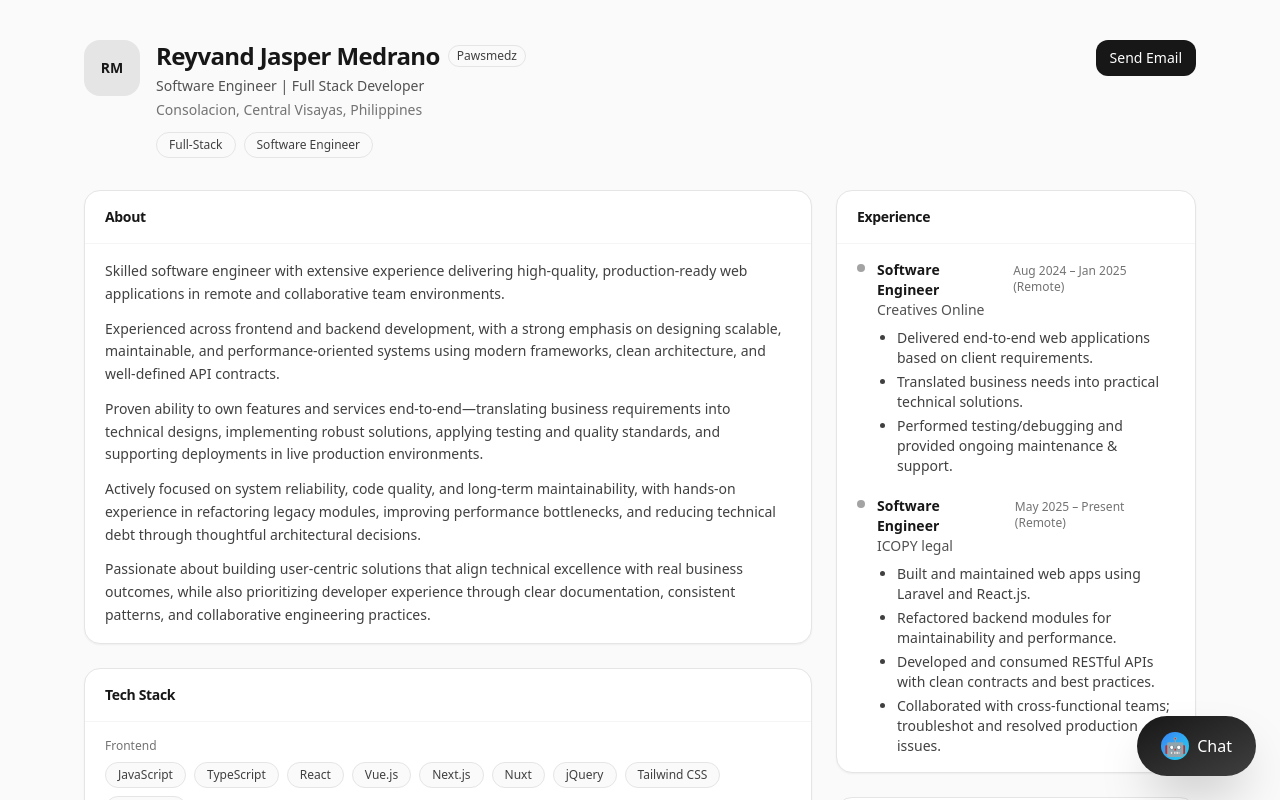
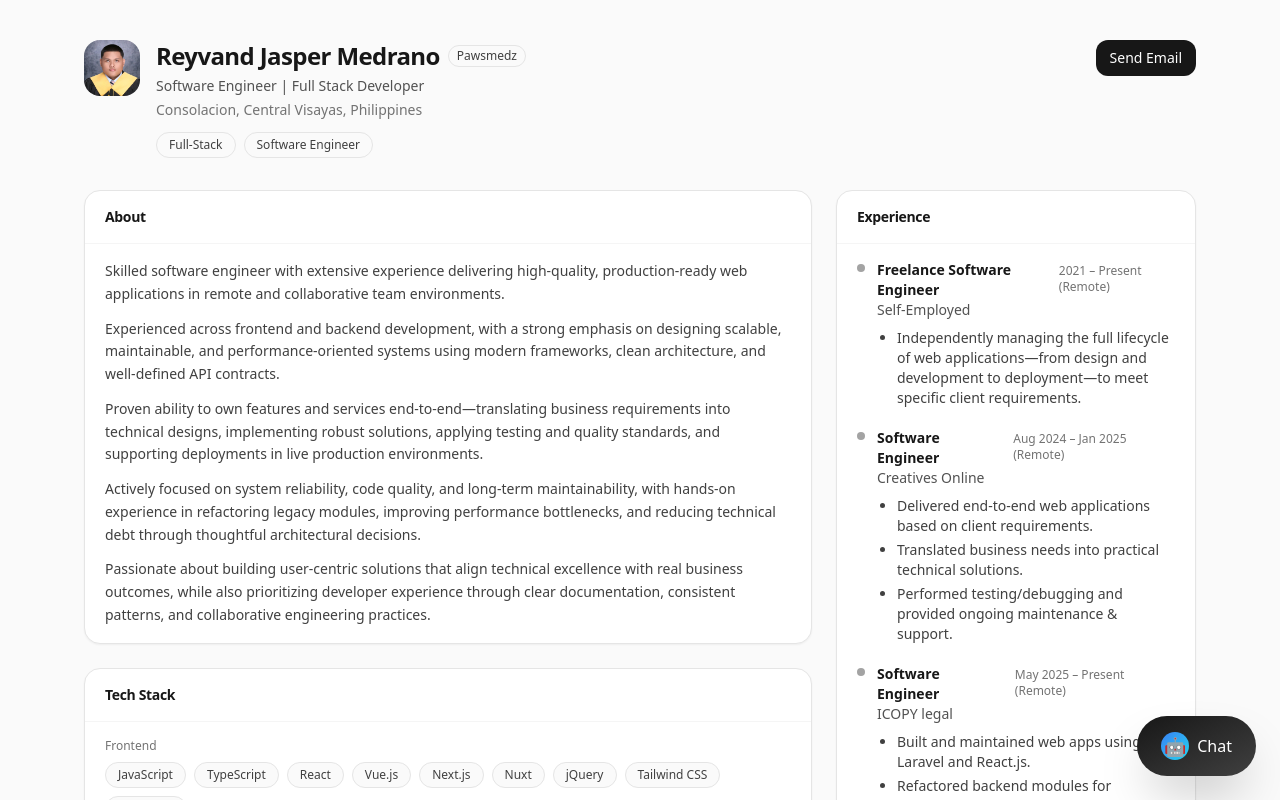
Before and after one commit to paws1234/rjmportfolio2, a Next.js app: page / in a window 1280 px wide. Shown: the top 800 px of the page. Built offline with nearby package versions, Linux system fonts and the light colour scheme.

Commit message:
add profile picture

```diff
--- a/components/Header.tsx
+++ b/components/Header.tsx
@@ -1,14 +1,19 @@
 import { resume } from "@/data/resume";
 import { Button, Pill } from "@/components/ui";
+import Image from "next/image";
 
 export default function Header() {
   return (
     <header className="mb-8">
       <div className="flex flex-col gap-5 md:flex-row md:items-start md:justify-between">
         <div className="flex gap-4 items-start">
-          <div className="h-14 w-14 rounded-2xl bg-neutral-200 flex items-center justify-center text-sm font-semibold">
-            RM
-          </div>
+          <Image
+            src="/1749969274185.jpg"
+            alt={resume.name}
+            width={56}
+            height={56}
+            className="h-14 w-14 rounded-2xl object-cover"
+          />
 
           <div>
             <div className="flex items-center gap-2">
--- a/data/resume.ts
+++ b/data/resume.ts
@@ -91,15 +91,22 @@ about: [
 },
  experience: [
     {
+      role: "Freelance Software Engineer",
+      company: "Self-Employed",
+      period: "2021 – Present (Remote)",
+      highlights: [
+        "Independently managing the full lifecycle of web applications—from design and development to deployment—to meet specific client requirements."
+      ]
+    },
+    {
       role: "Software Engineer",
       company: "Creatives Online",
       period: "Aug 2024 – Jan 2025 (Remote)",
-          highlights: [
+      highlights: [
         "Delivered end-to-end web applications based on client requirements.",
         "Translated business needs into practical technical solutions.",
         "Performed testing/debugging and provided ongoing maintenance & support."
       ]
-
     },
     {
       role: "Software Engineer",
```
Also changed, not shown: public/1749969274185.jpg (added).
